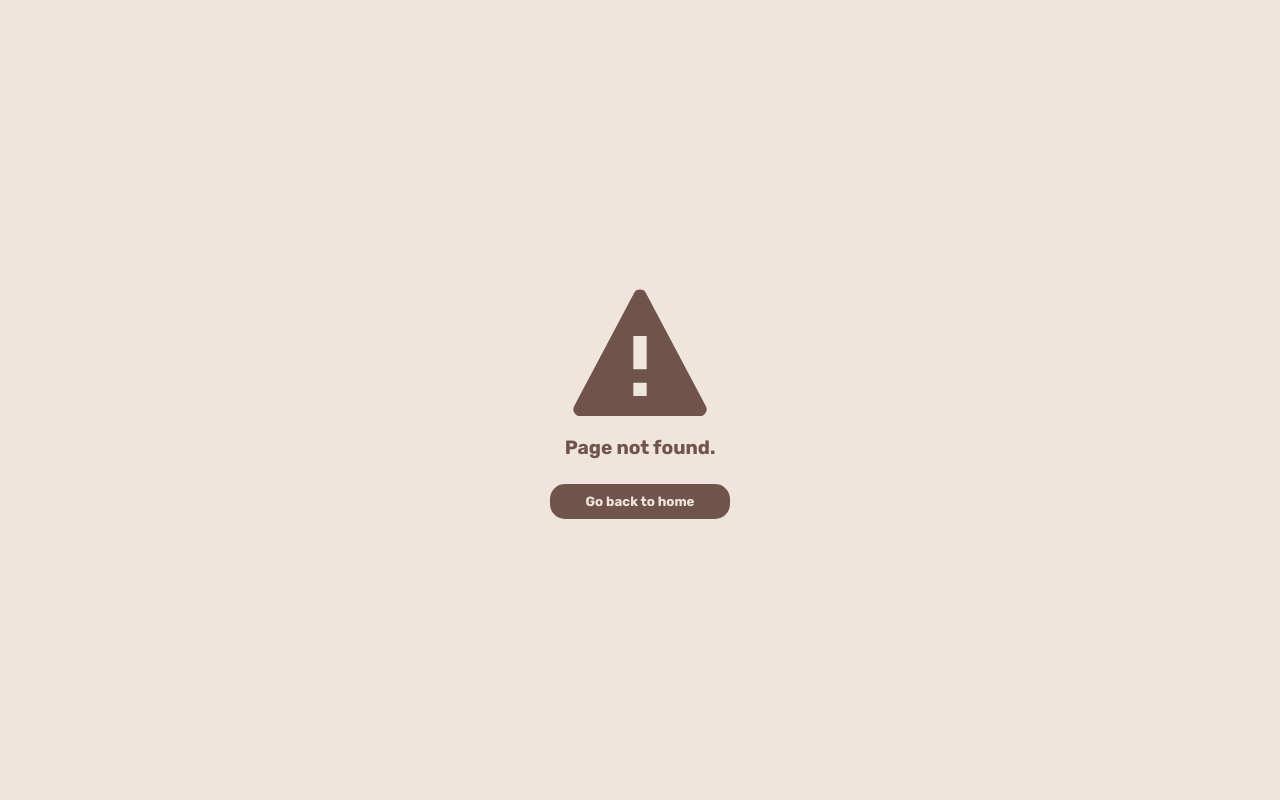
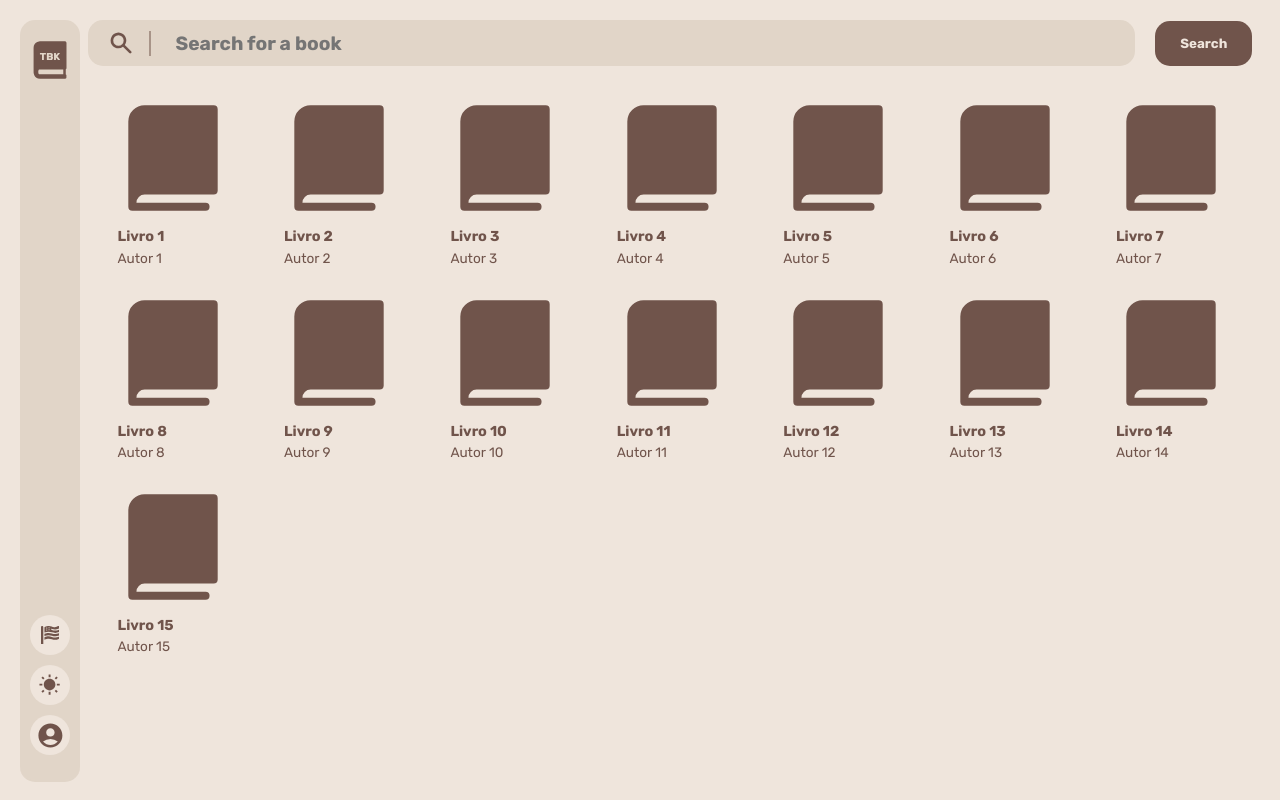
Before and after one commit to avictormorais/token-book, a React (Vite) app: page /search/1 in a window 1280 px wide. Before the commit this address had no page. Built offline with nearby package versions, Linux system fonts and the light colour scheme.

Commit message:
feat: create search page

```diff
--- a/src/App.jsx
+++ b/src/App.jsx
@@ -7,6 +7,7 @@ import Login from './pages/Login';
 import Upload from './pages/Upload';
 import Details from './pages/Details';
 import Error from './pages/Error';
+import Search from './pages/Search'
 
 const App = () => {
     const { i18n } = useTranslation();
@@ -27,6 +28,7 @@ const App = () => {
                     <Route path="/about" element={<About />} />
                     <Route path="/upload" element={<Upload />} />
                     <Route path="/details/:id" element={<Details />} />
+                    <Route path="/search/:q" element={<Search />} />
                 </Route>
             </Routes>
         </BrowserRouter>
@@ -42,6 +44,7 @@ function AppLayout() {
                 <Route path="/about" element={<About />} />
                 <Route path="/upload" element={<Upload />} />
                 <Route path="/details/:id" element={<Details />} />
+                <Route path="/search/:q" element={<Search />} />
             </Routes>
         </>
     );
--- a/src/components/SearchBar.jsx
+++ b/src/components/SearchBar.jsx
@@ -1,20 +1,42 @@
 import styled from "styled-components";
 import { useTranslation } from 'react-i18next'
 import { HiSearch } from "react-icons/hi";
+import { useState } from "react";
+import { useNavigate } from 'react-router-dom';
 
-function SearchBar(){
+function SearchBar() {
     const { t } = useTranslation();
+    const [q, setQ] = useState('');
+    const navigate = useNavigate();
 
-    return(
+    const handleSearch = () => {
+        if (q !== '') {
+            navigate(`/search/${q}`);
+        }
+    };
+
+    const handleKeyDown = (e) => {
+        if (e.key === 'Enter') {
+            handleSearch();
+        }
+    };
+
+    return (
         <Container>
             <DivInput>
-                <SearchIcon/>
-                <Line/>
-                <Input type="Text" placeholder={t('search_placeholder')}/>
+                <SearchIcon />
+                <Line />
+                <Input
+                    value={q}
+                    onChange={(e) => setQ(e.target.value)}
+                    onKeyDown={handleKeyDown}
+                    type="text"
+                    placeholder={t('search_placeholder')}
+                />
             </DivInput>
-            <Button>{t('search')}</Button>
+            <Button onClick={handleSearch}>{t('search')}</Button>
         </Container>
-    )
+    );
 }
 
 const Container = styled.div`
--- a/src/locales/en.json
+++ b/src/locales/en.json
@@ -29,6 +29,7 @@
     "download_book": "Download book",
     "page_not_found": "Page not found.",
     "go_to_home": "Go back to home",
+    "nothing_found": "Nothing found.",
 
     "LOGIN_errorField": "Please fill in all required fields.",
     "LOGIN_errorEmail": "Enter a valid email address.",
--- a/src/locales/pt.json
+++ b/src/locales/pt.json
@@ -29,6 +29,7 @@
     "download_book": "Baixar livro",
     "page_not_found": "Página Não Encontrada.",
     "go_to_home": "Voltar pra home",
+    "nothing_found": "Nenhum resultado encontrado.",
 
     "LOGIN_errorField": "Preencha todos os campos.",
     "LOGIN_errorEmail": "Insira um email válido.",
--- /dev/null
+++ b/src/pages/Search.jsx
@@ -0,0 +1,99 @@
+import styled from "styled-components";
+import { useParams } from 'react-router-dom';
+import SearchBar from '../components/SearchBar'
+import { FaFaceSadTear } from "react-icons/fa6";
+import { useTranslation } from 'react-i18next'
+import GridCardsBook from "../components/GridCardsBook";
+
+function Search(){
+    const { q } = useParams();
+    const { t } = useTranslation();
+
+    const books = [
+        { id: 1, title: "Livro 1", author: "Autor 1" },
+        { id: 2, title: "Livro 2", author: "Autor 2" },
+        { id: 3, title: "Livro 3", author: "Autor 3" },
+        { id: 4, title: "Livro 4", author: "Autor 4" },
+        { id: 5, title: "Livro 5", author: "Autor 5" },
+        { id: 6, title: "Livro 6", author: "Autor 6" },
+        { id: 7, title: "Livro 7", author: "Autor 7" },
+        { id: 8, title: "Livro 8", author: "Autor 8" },
+        { id: 9, title: "Livro 9", author: "Autor 9" },
+        { id: 10, title: "Livro 10", author: "Autor 10" },
+        { id: 11, title: "Livro 11", author: "Autor 11" },
+        { id: 12, title: "Livro 12", author: "Autor 12" },
+        { id: 13, title: "Livro 13", author: "Autor 13" },
+        { id: 14, title: "Livro 14", author: "Autor 14" },
+        { id: 15, title: "Livro 15", author: "Autor 15" },
+    ];
+
+    return(
+        <Container>
+            <SearchBar/>
+
+            {q ? (
+                <GridCardsBook books={books} />
+            ) : (
+                <DivNotFound>
+                    <IconNotFound/>
+                    <TextNotFound>{t('nothing_found')}</TextNotFound>
+                </DivNotFound>
+            )}
+        </Container>
+    )
+}
+
+const Container = styled.div`
+    display: flex;
+    justify-content: top;
+    flex-direction: column;
+    padding-top: 80px;
+    align-items: top;
+    width: 90%;
+
+    @media screen and (min-width: 700px) {
+        width: 91%;
+        margin-left: 60px;
+        padding-top: 20px;
+    }
+
+    @media screen and (max-width: 1100px) {
+        width: 85%;
+    }
+
+    @media screen and (max-width: 900px) {
+        width: 85%;
+    }
+
+    @media screen and (max-width: 700px) {
+        width: 90%;
+        padding-top: 100px;
+    }
+`
+
+const DivNotFound = styled.div`
+    display: flex;
+    width: 100%;
+    height: 90vh;
+    justify-content: center;
+    align-content: center;
+    flex-direction: column;
+`
+
+const IconNotFound = styled(FaFaceSadTear)`
+    font-size: 10em;
+    margin-top: auto;
+    margin-inline: auto;
+`
+
+const TextNotFound = styled.p`
+    font-size: 1.5em;
+    font-weight: bold;
+    margin-bottom: auto;
+    margin-inline: auto;
+    margin-top: 25px;
+    opacity: 0.8;
+    text-align: center;
+`
+
+export default Search;
```
